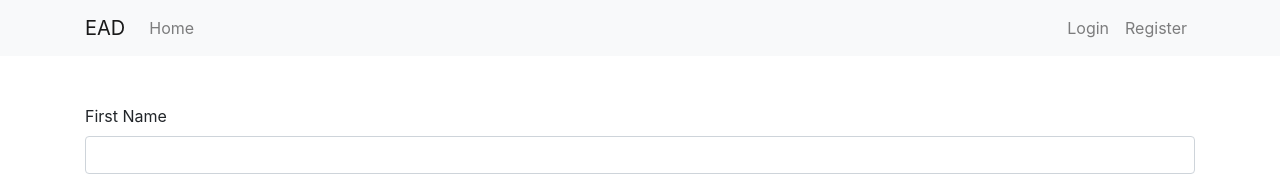
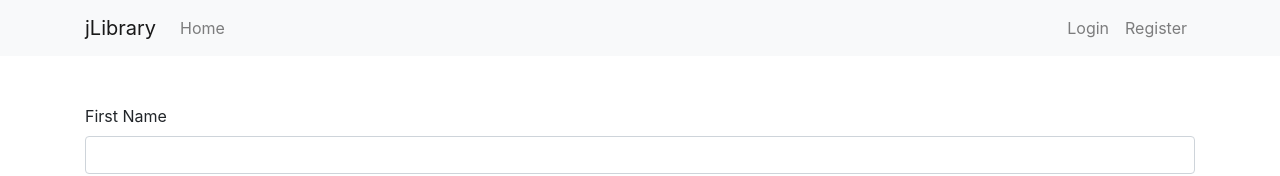
Before and after one commit to jackwhelan/MERN-Library, a React (Create React App) app in the folder frontend/: page /Register in a window 1280 px wide. Shown: the top 176 px of the page. Built offline with nearby package versions, Linux system fonts and the light colour scheme; the HTML template or start-up script is replaced by a standard one.

Commit message:
Some styling fixes

```diff
--- a/frontend/src/App.css
+++ b/frontend/src/App.css
@@ -0,0 +1,11 @@
+.infoComponent {
+    border-style: solid;
+    border-color: black;
+    border-radius: 16px;
+    margin-top: 2vh;
+    margin-bottom: 2vh;
+    padding-top: 2vh;
+    padding-bottom: 1vh;
+    padding-left: 2vw;
+    padding-right: 2vw;
+}
--- a/frontend/src/components/TopNav.component.js
+++ b/frontend/src/components/TopNav.component.js
@@ -3,9 +3,9 @@ import React, { Component } from 'react';
 class TopNav extends Component {
     render() {
         return (
-            <nav className="navbar navbar-expand-lg navbar-light bg-light">
+            <nav className="navbar navbar-expand-lg navbar-light bg-light mb-3">
                 <div className="container">
-                    <a className="navbar-brand" href="/">EAD</a>
+                    <a className="navbar-brand" href="/">jLibrary</a>
                     <button className="navbar-toggler" type="button" data-toggle="collapse" data-target="#navbarSupportedContent" aria-controls="navbarSupportedContent" aria-expanded="false" aria-label="Toggle navigation">
                         <span className="navbar-toggler-icon"></span>
                     </button>
```
